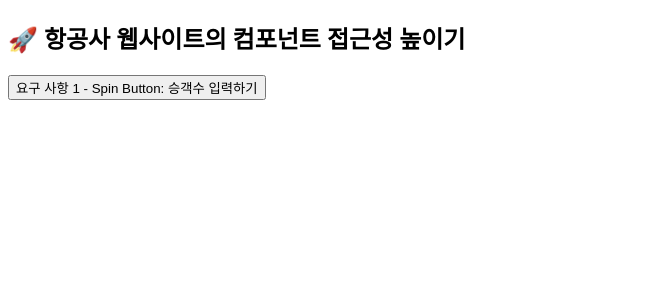
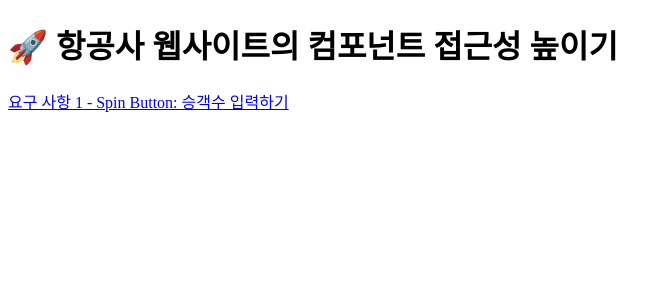
Before and after one commit to woowacourse/a11y-airline, a React (Create React App) app: page / in a window 1280 px wide. Shown: the top 300 px of the page, without its empty margins (0-671 px from the left). Built offline with nearby package versions, Linux system fonts and the light colour scheme.

Commit message:
fix: header 태그 수정 및 Link 태그 변경

```diff
--- a/src/pages/Home.js
+++ b/src/pages/Home.js
@@ -1,12 +1,12 @@
-import { Link } from "react-router-dom";
+import { NavLink } from "react-router-dom";
 import PATH from "../constants/path";
 
 const Home = () => (
   <>
-    <h2>🚀 항공사 웹사이트의 컴포넌트 접근성 높이기</h2>
-    <Link to={PATH.SPIN_BUTTON}>
-      <button> 요구 사항 1 - Spin Button: 승객수 입력하기</button>
-    </Link>
+    <h1>🚀 항공사 웹사이트의 컴포넌트 접근성 높이기</h1>
+    <NavLink to={PATH.SPIN_BUTTON}>
+      요구 사항 1 - Spin Button: 승객수 입력하기
+    </NavLink>
   </>
 );
 
```
